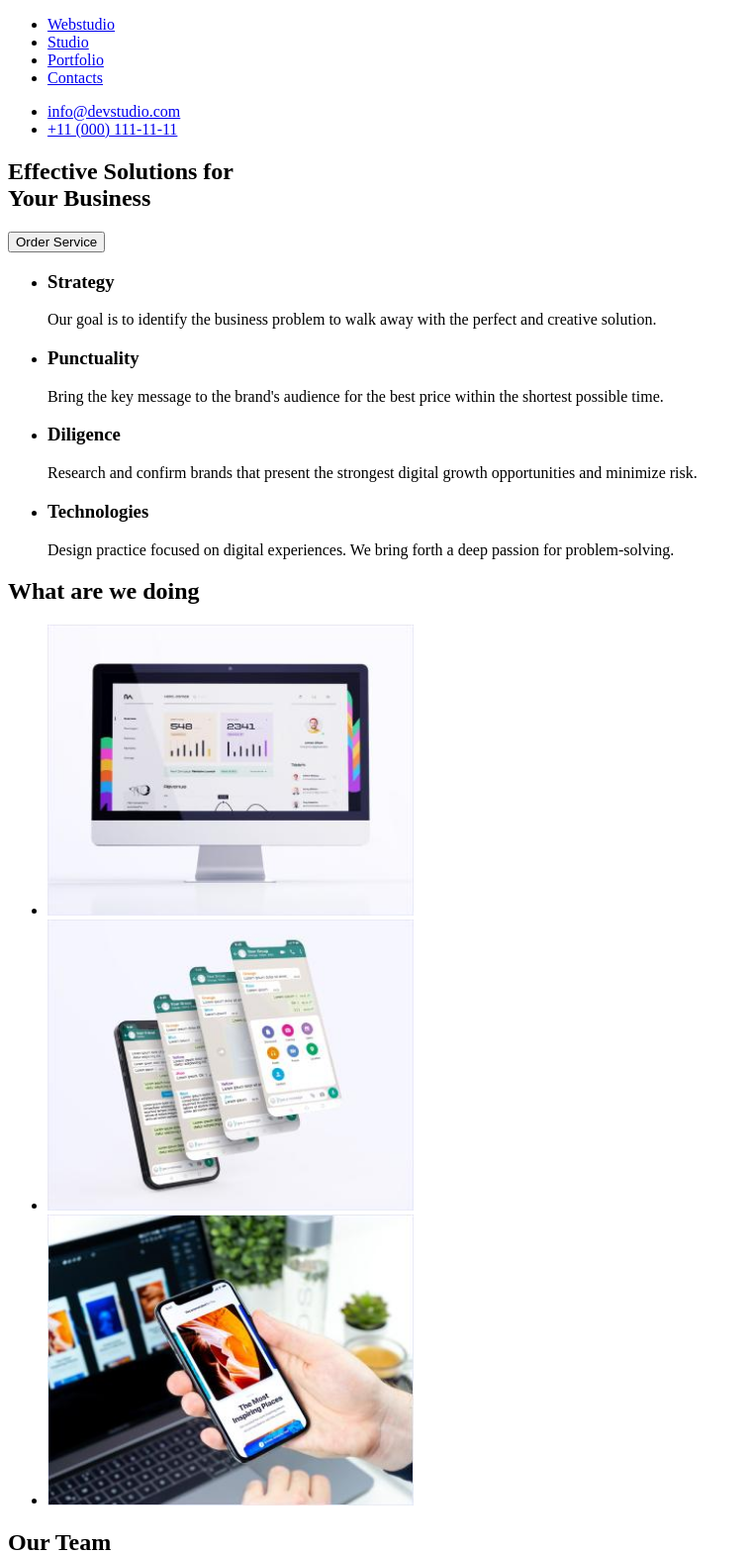
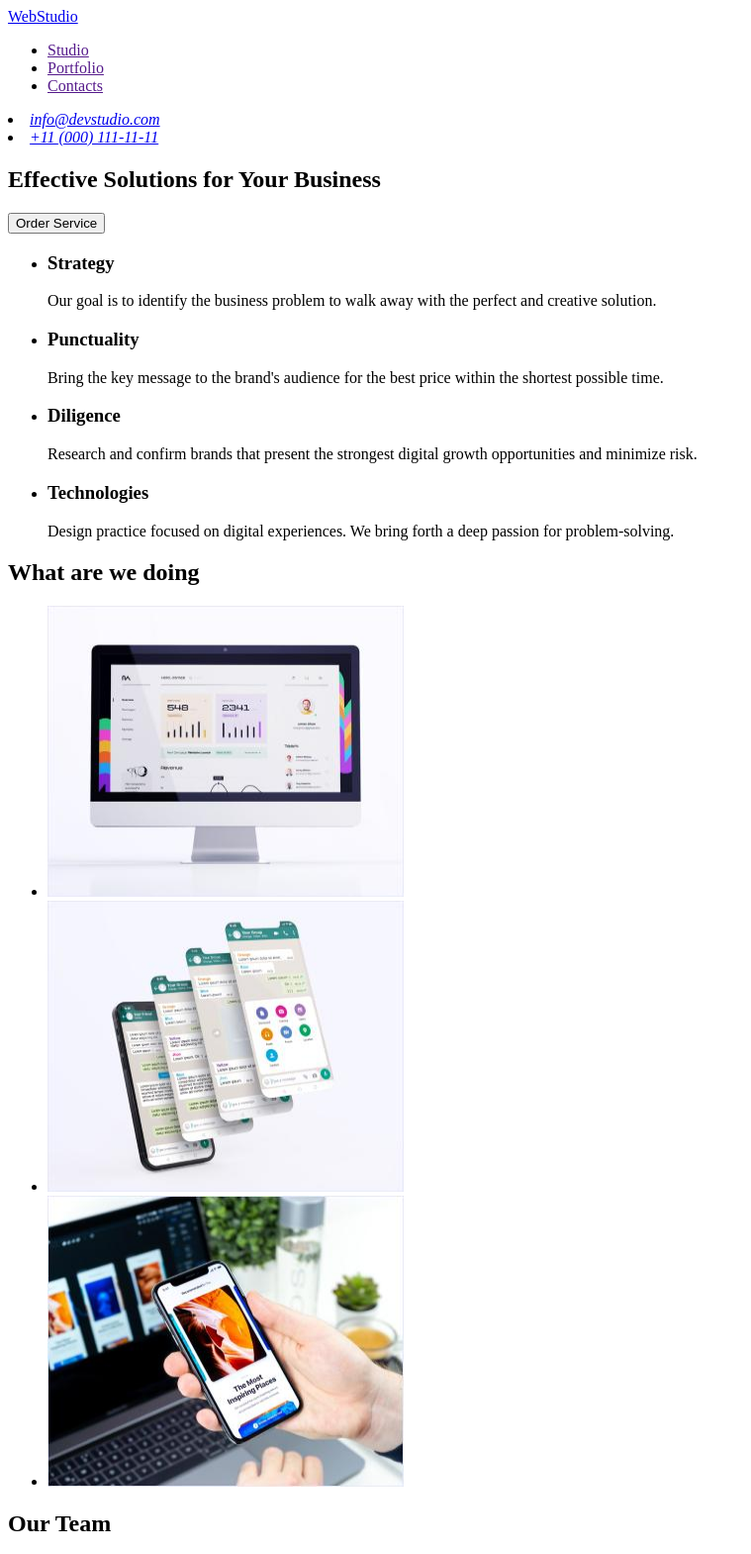
Before and after one commit to Alinapikalova/goit-markup-hw-01, a plain HTML site: page index.html in a window 1280 px wide. Shown: the top 1570 px of the page at 99% size, without its empty margins (0-759 px from the left). Drawn offline with Linux system fonts and the light colour scheme.

Commit message:
correction index.html

```diff
--- a/index.html
+++ b/index.html
@@ -9,21 +9,21 @@
   <body>
     <header>
       <nav>
+        <a href="./index.html">WebStudio</a>
         <ul>
-          <li><a href="./index.html">Webstudio</a></li>
-          <li><a href="./index.html">Studio</a></li>
-          <li><a href="#">Portfolio</a></li>
-          <li><a href="#">Contacts</a></li>
+          <li><a href="">Studio</a></li>
+          <li><a href="">Portfolio</a></li>
+          <li><a href="">Contacts</a></li>
         </ul>
       </nav>
-      <ul>
+      <address>
         <li><a href="mailto:info@devstudio.com">info@devstudio.com</a></li>
         <li><a href="tel:+110001111111">+11 (000) 111-11-11</a></li>
-      </ul>
+      </address>
     </header>
     <main>
       <section>
-        <h1>Effective Solutions for<br/>Your Business</h1>
+        <h1>Effective Solutions for Your Business</h1>
         <button type="button">Order Service</button>
       </section>
       <section>
@@ -63,7 +63,7 @@
             <img
               src="./images/img1.jpg"
               alt="Foto 1"
-              width="370"
+              width="360"
               height="294"
             />
           </li>
@@ -71,7 +71,7 @@
             <img
               src="./images/img2.jpg"
               alt="Foto 2"
-              width="370"
+              width="360"
               height="294"
             />
           </li>
@@ -79,7 +79,7 @@
             <img
               src="./images/img3.jpg"
               alt="Foto 3"
-              width="370"
+              width="360"
               height="294"
             />
           </li>
@@ -92,7 +92,7 @@
             <img
               src="./images/imga.jpg"
               alt="Foto Mark Guerrero"
-              width="270"
+              width="264"
               height="260"
             />
             <h3>Mark Guerrero</h3>
@@ -102,7 +102,7 @@
             <img
               src="./images/imgb.jpg"
               alt="Foto Tom Ford"
-              width="270"
+              width="264"
               height="260"
             />
             <h3>Tom Ford</h3>
@@ -112,7 +112,7 @@
             <img
               src="./images/imgc.jpg"
               alt="Foto Camila Garcia"
-              width="270"
+              width="264"
               height="260"
             />
             <h3>Camila Garcia</h3>
@@ -122,7 +122,7 @@
             <img
               src="./images/imgd.jpg"
               alt="Foto Daniel Wilson"
-              width="270"
+              width="264"
               height="260"
             />
             <h3>Daniel Wilson</h3>
@@ -132,9 +132,9 @@
       </section>
     </main>
     <footer>
-      <a href="./index.html">Webstudio</a>
+      <a href="./index.html">WebStudio</a>
       <p>
-        Increase the flow of customers and<br/> sales for your business with digital<br/> marketing & growth solutions.
+        Increase the flow of customers and sales for your business with digital marketing & growth solutions.
         </p>
     </footer>
   </body>
```
